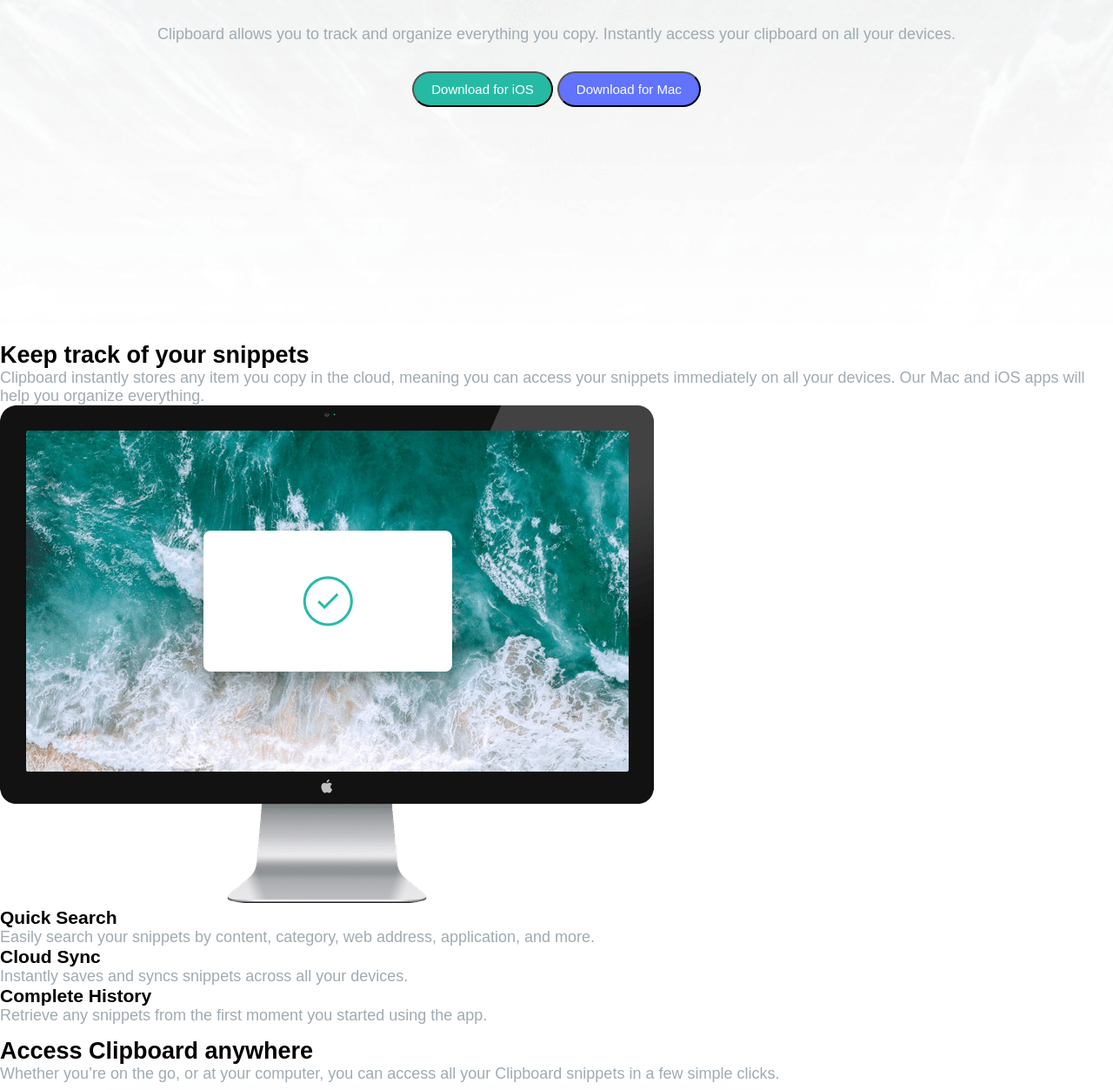
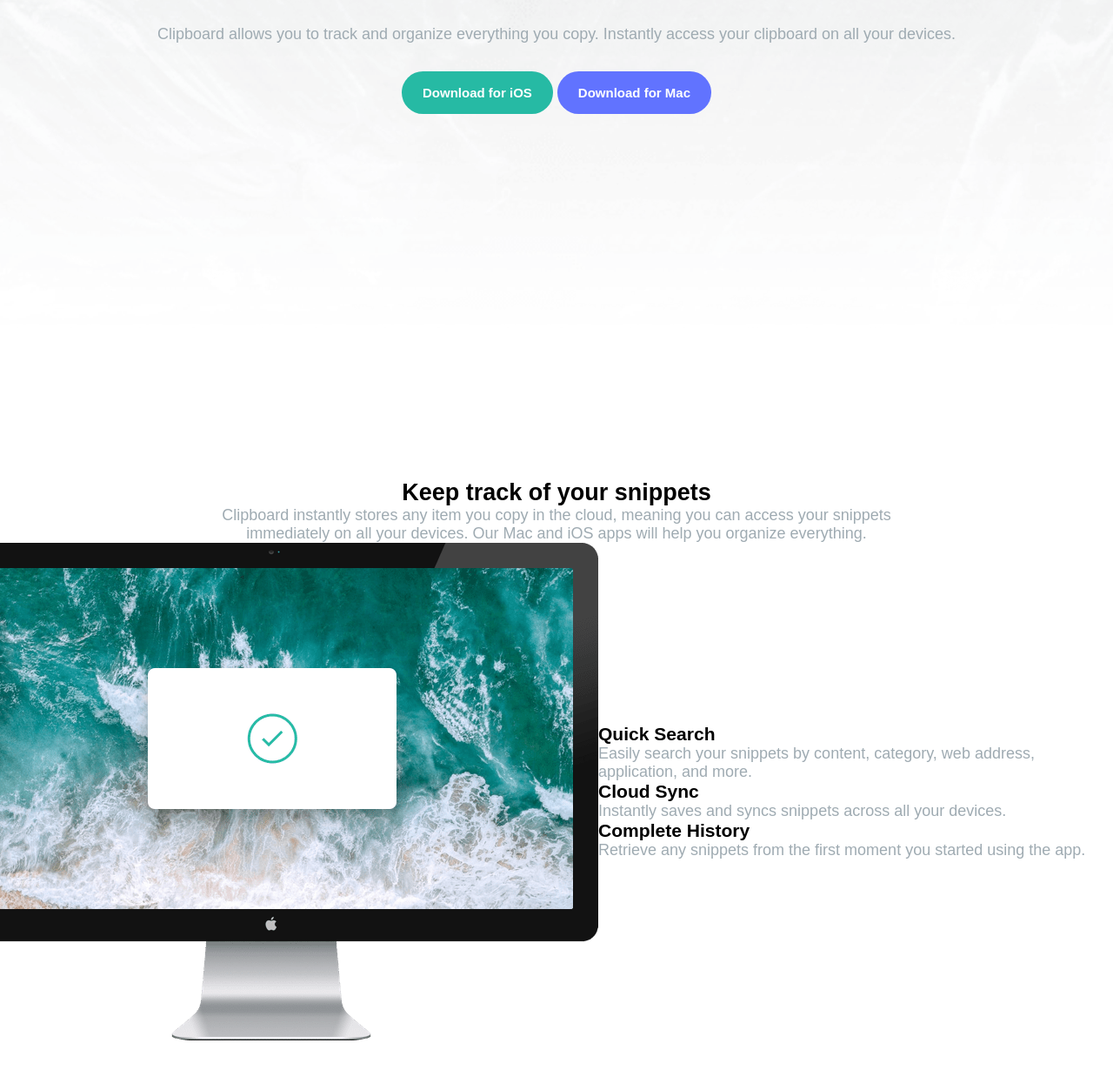
Before and after one commit to arnoldagaba/clipboard-landing-page-master, a plain HTML site: page index.html in a window 1280 px wide. Shown: the part 407-1660 px from the top of the page at 87% size. Drawn offline with Linux system fonts and the light colour scheme; a web font is replaced by a local one.

Commit message:
improve snippets section

```diff
--- a/index.html
+++ b/index.html
@@ -39,7 +39,7 @@
       iOS apps will help you organize everything.
     </p>
 
-    <div>
+    <div class="snippets-split">
       <img src="images/image-computer.png" alt="" />
       <div>
         <div>
--- a/styles.css
+++ b/styles.css
@@ -56,11 +56,13 @@
 
 .btn {
     border-radius: 30px;
-    padding: 10px 20px;
+    padding: 1rem 1.5rem;
     color: white;
     font-size: 15px;
-    outline: none;
+    font-weight: 600;
     display: inline-flex;
+    cursor: pointer;
+    border: none;
 }
 
 .btn.ios {
@@ -75,8 +77,26 @@
 .snippets {
     width: 100%;
     height: 100vh;
+    display: flex;
+    flex-direction: column;
+    justify-content: center;
+    align-items: center;
+    margin: 5rem 0;
 }
 
+.snippets .snippets-split {
+    display: flex;
+    align-items: center;
+}
+
+.snippets .s-paragraph {
+    margin: 0 15rem;
+    text-align: center;
+}
+
+.snippets .snippets-split img {
+    margin-left: -4rem;
+}
 
 /* Access Section */
 
@@ -102,9 +122,7 @@
 }
 
 .footer .list {
-    display: grid;
-    grid-template-columns: 150px 150px 150px;
-    grid-template-rows: 50px 50px;
+
 }
 
 
```
